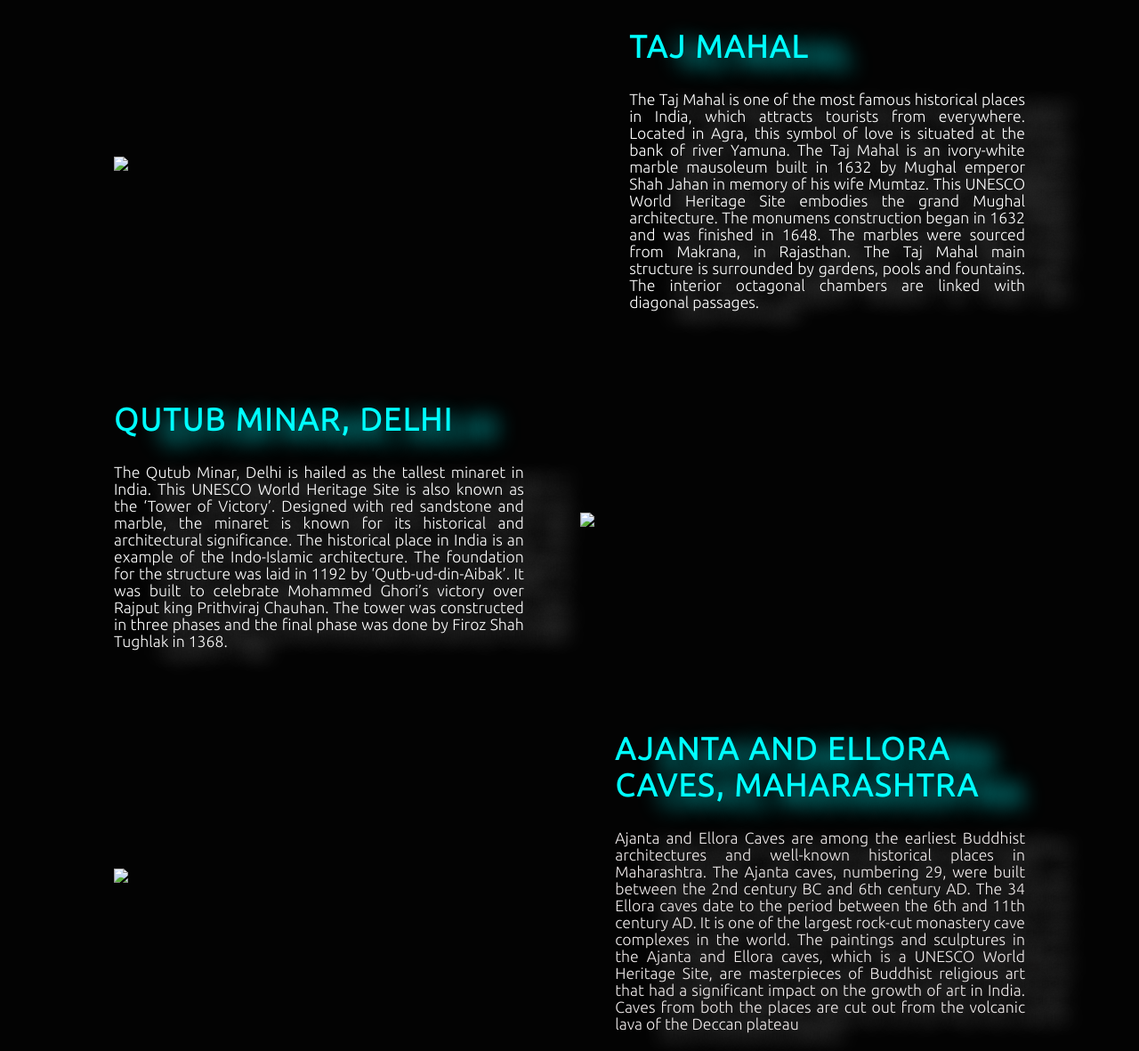
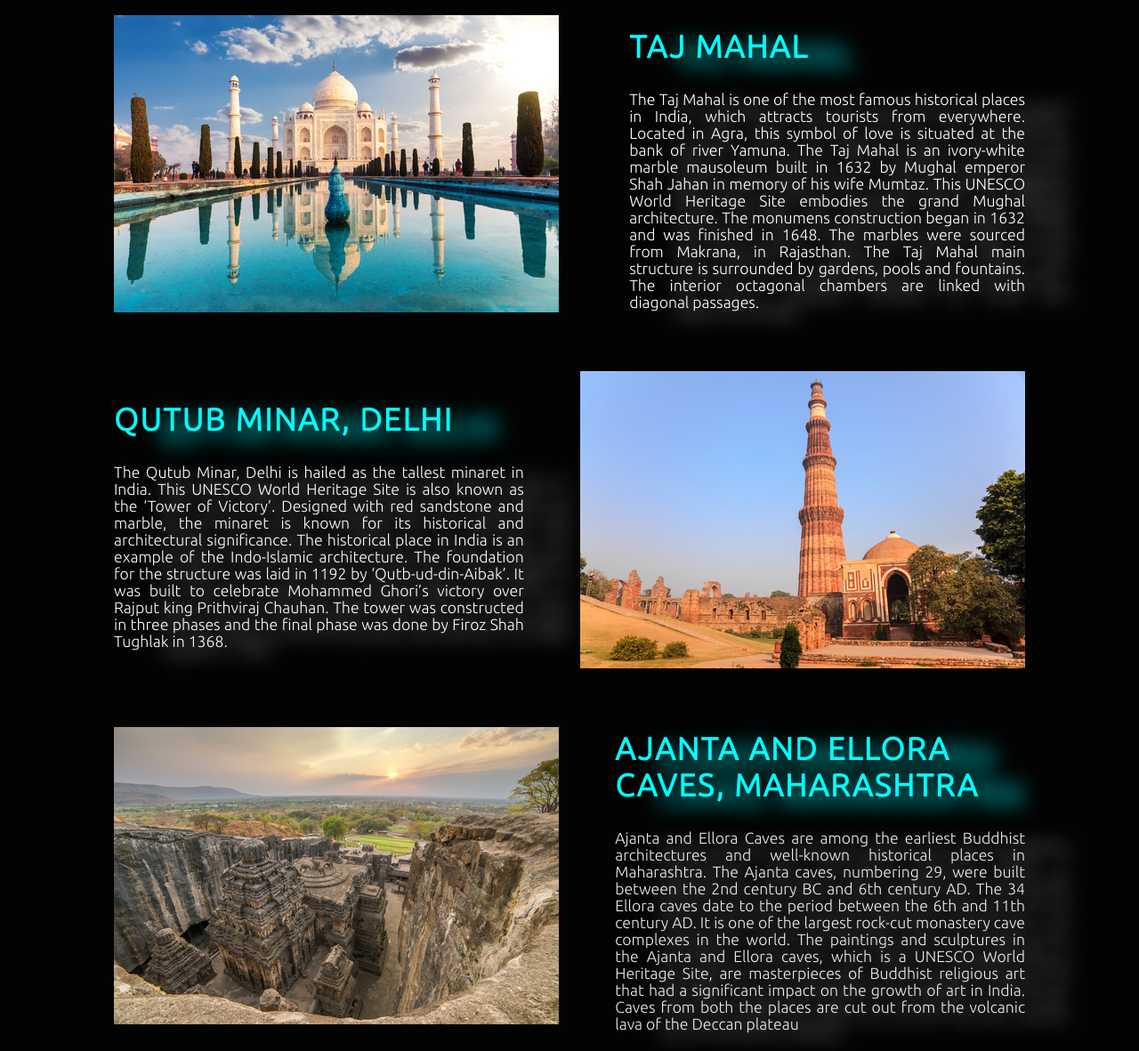
Before and after one commit to Chandu21230/MINIPROJECT, a plain HTML site: page index.html in a window 1280 px wide. Shown: the part 1296-2477 px from the top of the page at 89% size. Drawn offline with Linux system fonts and the light colour scheme.

Commit message:
Update index.html

```diff
--- a/index.html
+++ b/index.html
@@ -39,7 +39,7 @@
     </section>
     <section class="place1">
         <div class="place1-img">
-            <img src="images/Taj Mahal.jpg">
+            <img src="Taj Mahal.jpg">
         </div>
 
 
@@ -68,12 +68,12 @@
                 The tower was constructed in three phases and the final phase was done by Firoz Shah Tughlak in 1368.</p>
         </div>
         <div class="place2-img">
-            <img src="images/Qutub Minar.jpg">
+            <img src="Qutub Minar.jpg">
         </div>
     </section>
     <section class="place3">
         <div class="place3-img">
-            <img src="images/Ajanta & Ellora Caves.jpg">
+            <img src="Ajanta & Ellora Caves.jpg">
         </div>
         <div class="place3-text">
             <h2>Ajanta and Ellora Caves, Maharashtra</h2>
@@ -96,12 +96,12 @@
                 The archway is 26 metres high and linked with four turrets and has intricate lattice work carved on stones.</p>
         </div>
         <div class="place4-img">
-            <img src="images/Gateway of India.jpg">
+            <img src="Gateway of India.jpg">
         </div>
     </section>
     <section class="place5">
         <div class="place5-img">
-            <img src="images/Victoria Memorial.jpg">
+            <img src="Victoria Memorial.jpg">
         </div>
         <div class="place5-text">
             <h2>Victoria Memorial, Kolkata</h2>
```
